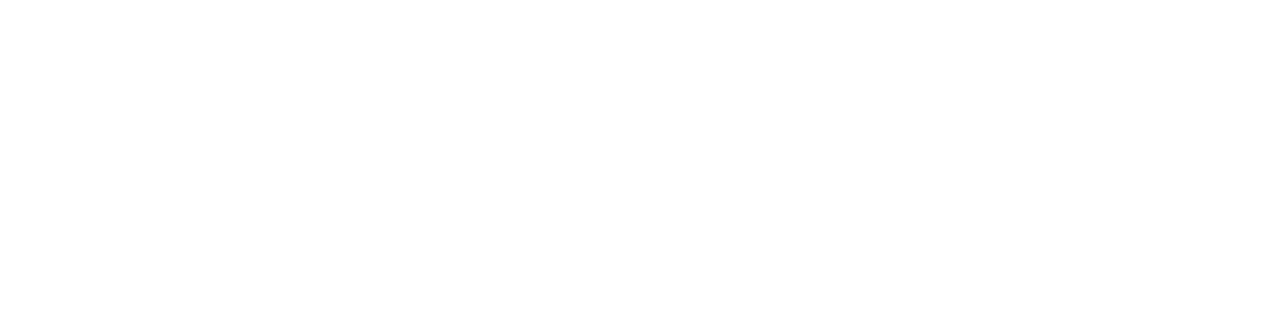
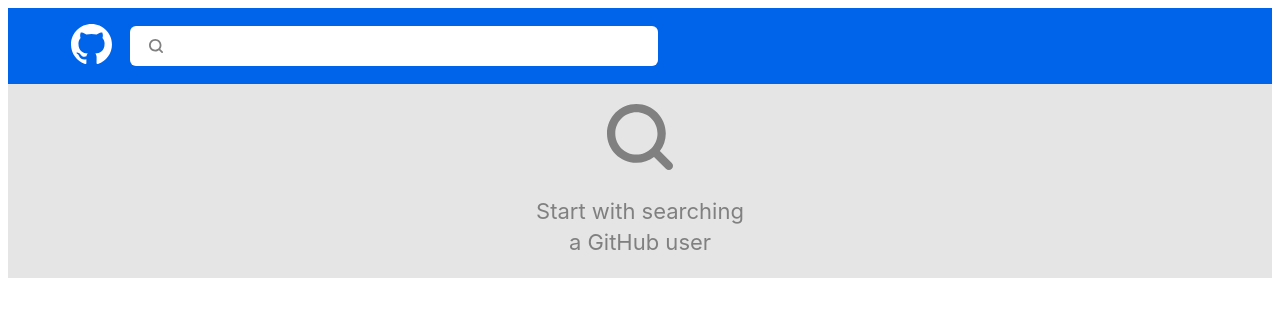
Before and after one commit to milabozhevskaya/fronttech, a React app: page / in a window 1280 px wide. Shown: the top 316 px of the page. Built offline with nearby package versions, Linux system fonts and the light colour scheme.

Commit message:
feat: add app component

```diff
--- a/src/app/app.tsx
+++ b/src/app/app.tsx
@@ -1,4 +1,19 @@
+import { Layout } from "@/shared/ui/layout";
+import { Header } from "@/widgets/header";
+import { Page } from "@/pages";
+import { useState } from "react";
+import { useService } from "@/shared/api/useService";
+import { getUser } from "@/shared/api/getUser";
+
 const App = (): JSX.Element => {
+	const [query, setQuery] = useState("");
+	const { data, loading, error } = useService(getUser, { query });
+	return (
+		<Layout>
+			<Layout.Header as={Header} onSearch={setQuery} />
+			<Layout.Main as={Page} user={data} loading={loading} notFound={!!error} />
+		</Layout>
+	);
 };
 
 export { App };
--- /dev/null
+++ b/src/app/styles/layout.scss
@@ -0,0 +1,151 @@
+body {
+	margin: 0px;
+}
+html {
+	box-sizing: border-box;
+	font-size: 16px;
+}
+*,
+*:before,
+*:after {
+	box-sizing: inherit;
+	box-sizing: border-box;
+	-webkit-tap-highlight-color: rgba(255, 255, 255, 0);
+	-webkit-tap-highlight-color: transparent;
+}
+a {
+	color: inherit;
+	text-decoration: none;
+	font-style: normal;
+	-webkit-tap-highlight-color: rgba(255, 255, 255, 0);
+	-webkit-tap-highlight-color: transparent;
+}
+ul {
+	margin: 0;
+	padding: 0;
+}
+ul li {
+	list-style: none;
+}
+p {
+	margin: 0;
+}
+body {
+	min-height: 100vh;
+	height: 100%;
+	display: flex;
+}
+html,
+body {
+	width: 100%;
+	-webkit-font-smoothing: antialiased;
+	-moz-osx-font-smoothing: grayscale;
+	scroll-behavior: smooth;
+	position: relative;
+	font-family: "Exo 2", sans-serif;
+	transition: background-color 0.8s;
+	background: linear-gradient(
+		87deg,
+		transparent,
+		black 50%,
+		black,
+		transparent
+	);
+	background-color: #323232;
+	color: white;
+}
+
+h1,
+h2,
+h3,
+h4,
+h5,
+h6 {
+	margin: 0;
+	font-weight: normal;
+	margin-block-start: 0;
+	margin-block-end: 0;
+	margin-inline-start: 0px;
+	margin-inline-end: 0px;
+	font-size: 16px;
+}
+
+input {
+	border: none;
+}
+button {
+	border: none;
+	background: transparent;
+	cursor: pointer;
+	padding: 0;
+	-webkit-tap-highlight-color: transparent;
+}
+table {
+	border-collapse: collapse;
+	border-spacing: 0;
+}
+address {
+	font-style: normal;
+}
+html {
+	scroll-behavior: smooth;
+}
+.slowChanges {
+	animation: fade 1000ms linear 1;
+	animation-delay: 200ms;
+}
+
+@keyframes fade {
+	0% {
+		opacity: 1;
+	}
+	48% {
+		opacity: 0;
+	}
+	52% {
+		opacity: 0;
+	}
+	100% {
+		opacity: 1;
+	}
+}
+
+body::-webkit-scrollbar {
+	position: absolute;
+	left: 0;
+	top: 0;
+	height: 100%;
+	width: 6px;
+	background-color: transparent;
+}
+
+body::-webkit-scrollbar-thumb {
+	border-radius: 10px;
+	background-color: rgb(49, 49, 49);
+}
+
+body::-webkit-scrollbar-track {
+	box-shadow: none;
+	border-radius: 10px;
+	background-color: rgba(49, 49, 49, 0.3);
+	color: rgba(49, 49, 49, 0.3);
+}
+
+.wrapper {
+	position: relative;
+	width: 100%;
+	height: 100vh;
+	display: flex;
+
+	max-width: 1500px;
+	background-color: #323232;
+
+	margin: 0 auto;
+}
+
+#root {
+	display: flex;
+	flex-direction: column;
+	align-items: center;
+	flex-grow: 1;
+}
```
Also changed, not shown: src/app/context/index.ts (added, +19 -0 lines).
